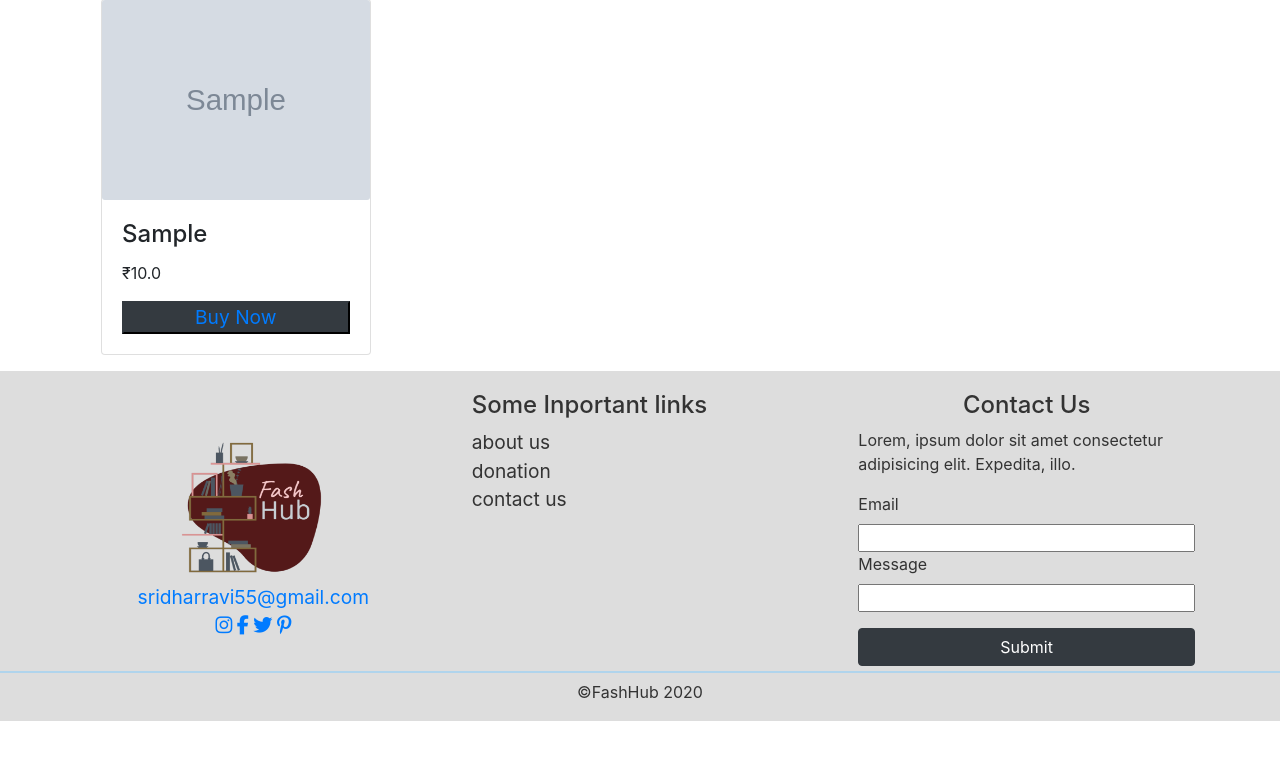
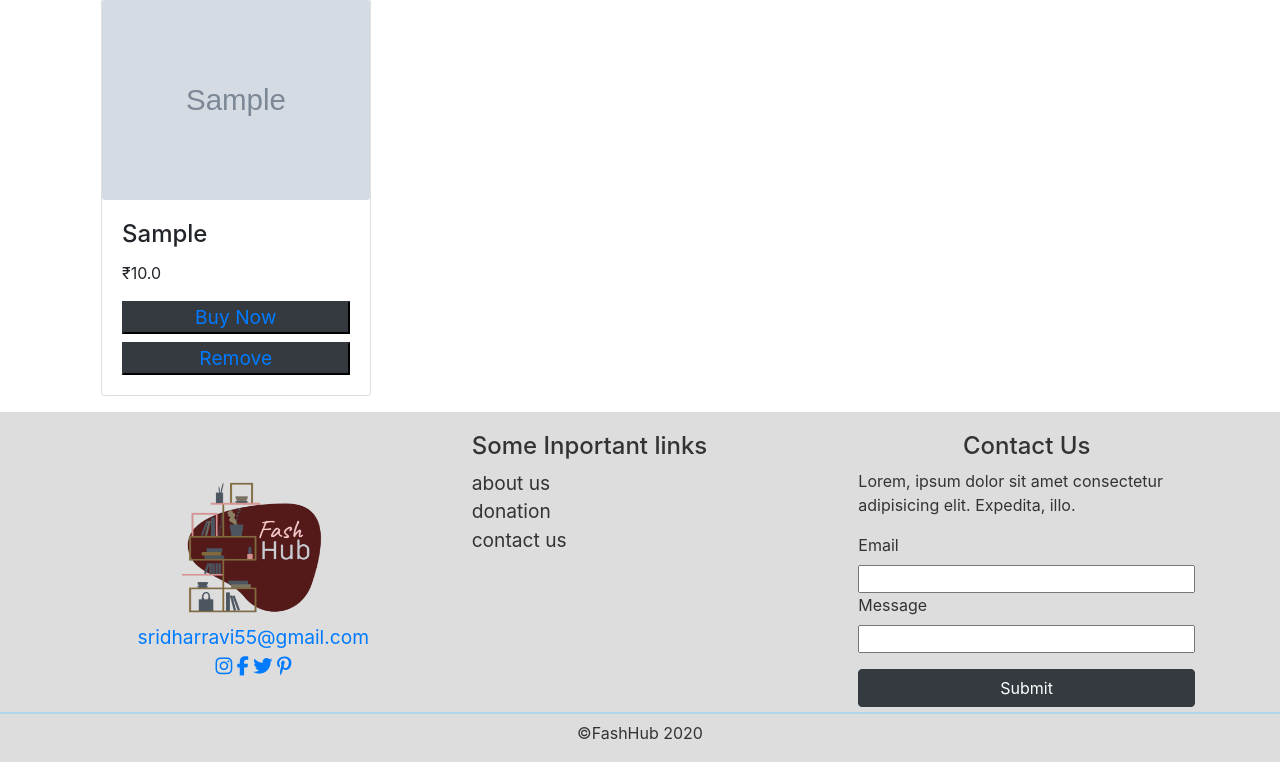
Before and after one commit to 0-Ajay-Bhargav-0/FashHUB, a Django app: page /showWishlist/ in a window 1280 px wide. Shown: the part 271-1033 px from the top of the page. Before the commit the page ends 992 px from the top, so only its background shows below. Run offline with Django 3.2, Linux system fonts and the light colour scheme; a user stored in the database is signed in; tables that the repository leaves empty hold one stand-in row (values such as "Sample post"); grey boxes marked "Sample" are stand-in pictures; parts of the project's set-up code (start-up, migrations or seed data) failed here and were passed over; some libraries are stand-ins or nearby versions.

Commit message:
Added remove button

```diff
--- a/templates/wishlist.html
+++ b/templates/wishlist.html
@@ -223,6 +223,7 @@
                     <h4 class="card-title">{{item.item.category}}</h4>
                     <p class="card-text">&#x20B9;{{item.item.price}}</p>
                     <button class="btn-block btn-dark"><a href="/buy/{{item.item.id}}"> Buy Now</a></button>
+                    <button class="btn-block btn-dark"><a href="/removeWishlist/{{item.item.id}}"> Remove</a></button>
                   </div>
 
                 </div>
```
